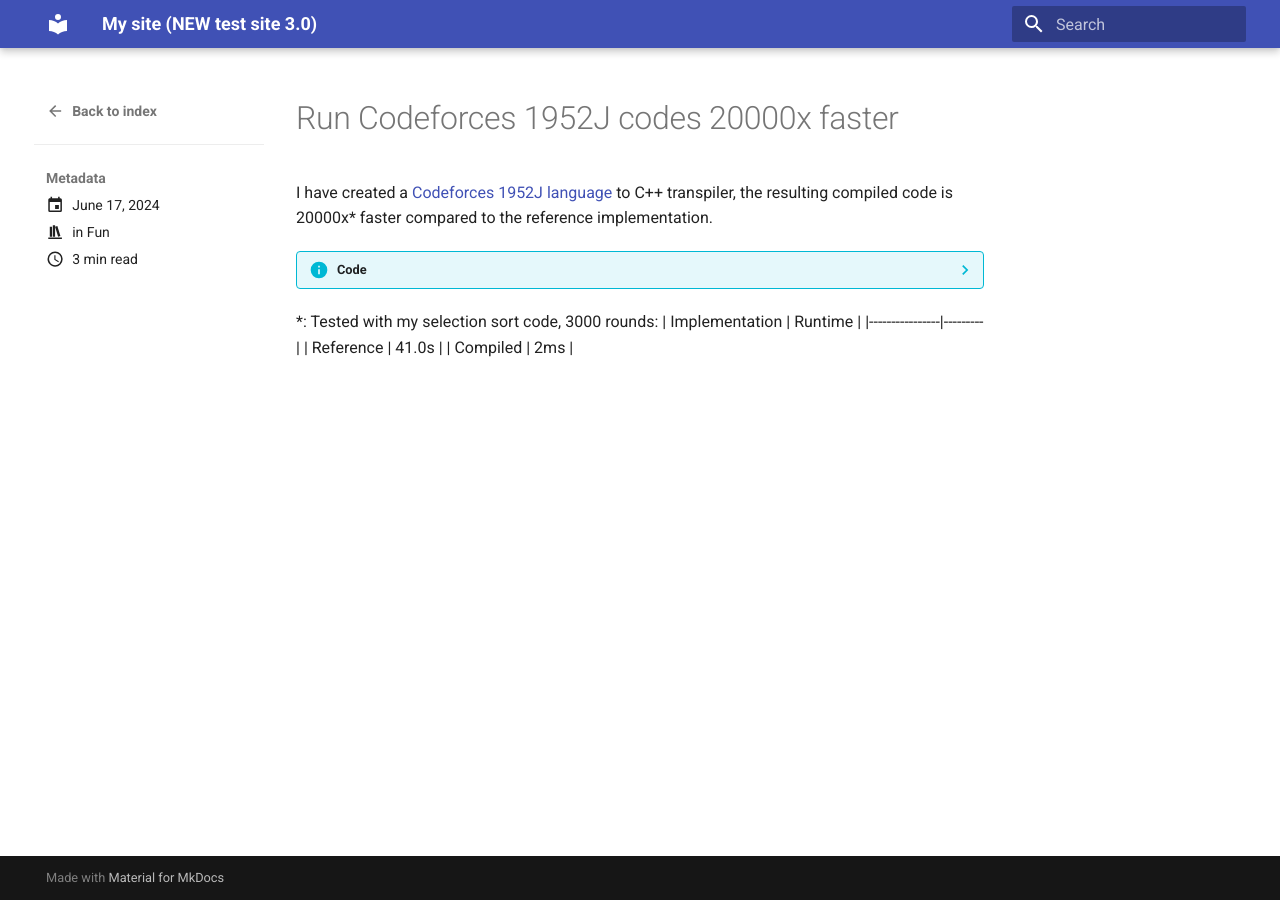
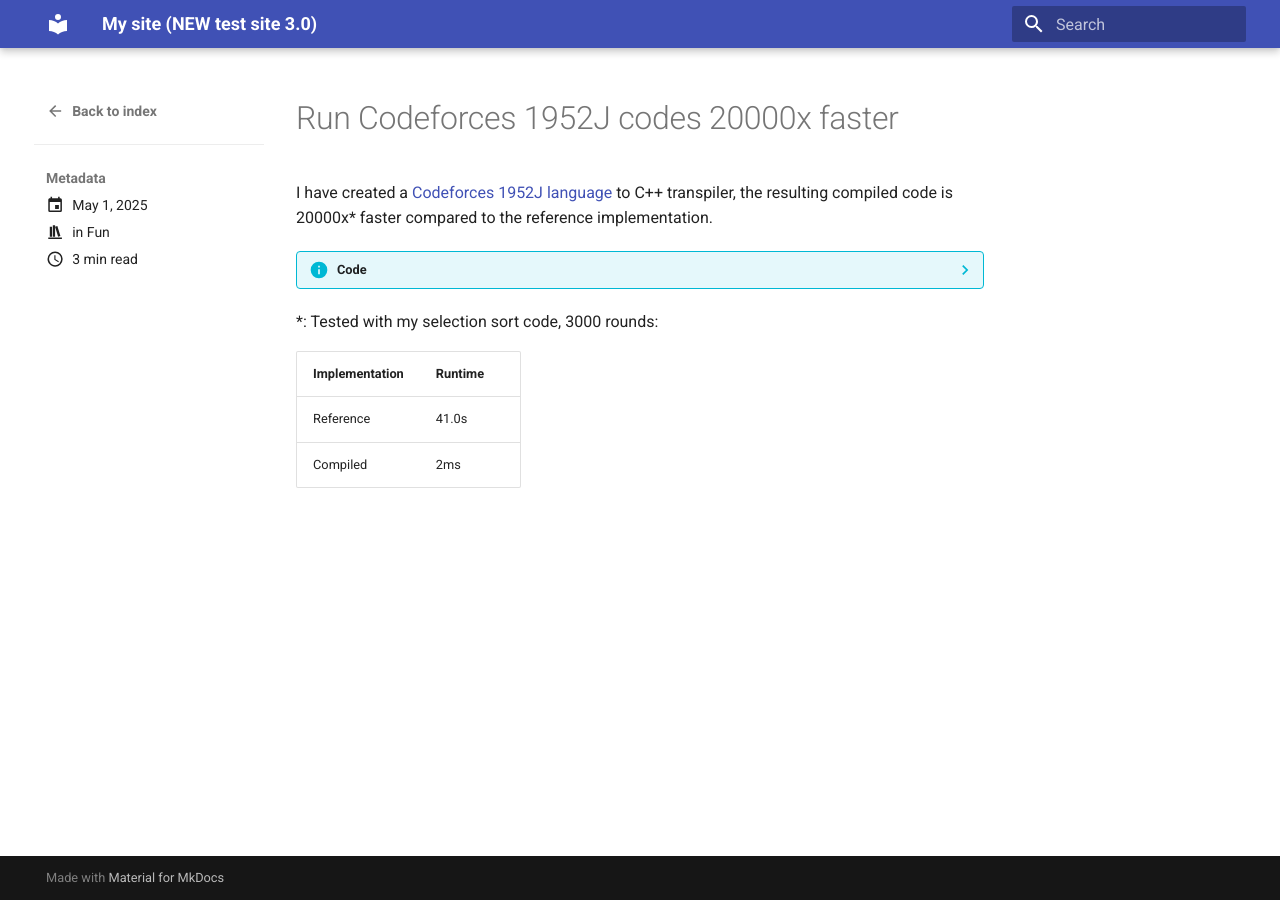
Before and after one commit to pt13762104/pt13762104.github.io, an MkDocs documentation site: the page built from docs/posts/based.md, in a window 1280 px wide. Built offline with MkDocs 1.6.1 and Material for MkDocs 9.7.7, drawn with Linux system fonts in a browser that asks for light colours.

Commit message:
Update based.md

````diff
--- a/docs/posts/based.md
+++ b/docs/posts/based.md
@@ -1,5 +1,5 @@
 ---
-date: 2024-06-17
+date: 2025-05-01
 categories:
   - Fun
 title: Run Codeforces 1952J codes 20000x faster
@@ -159,6 +159,7 @@
     }
     ```
 *: Tested with my selection sort code, 3000 rounds:
+
 | Implementation | Runtime |
 |----------------|---------|
 | Reference      | 41.0s   |
````
